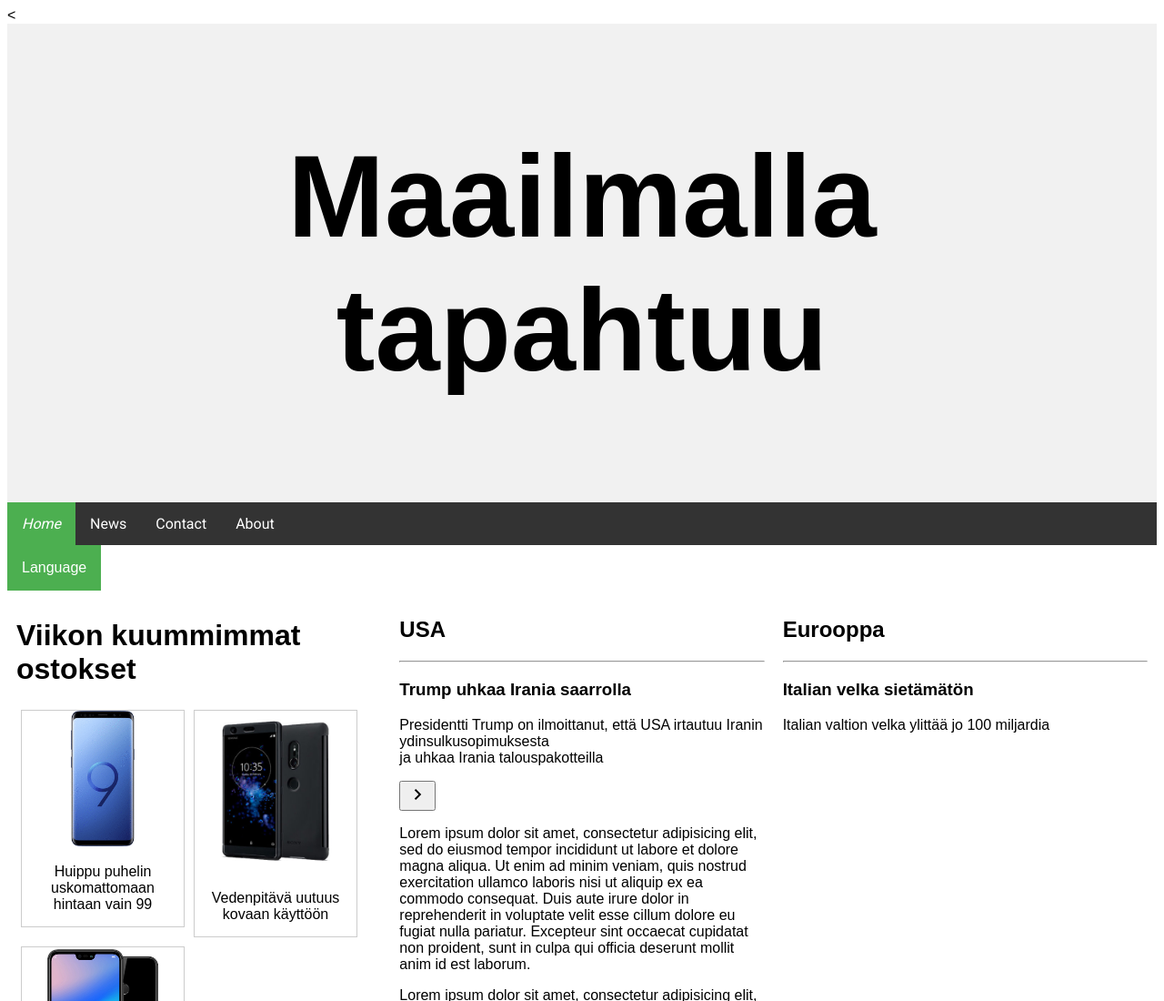
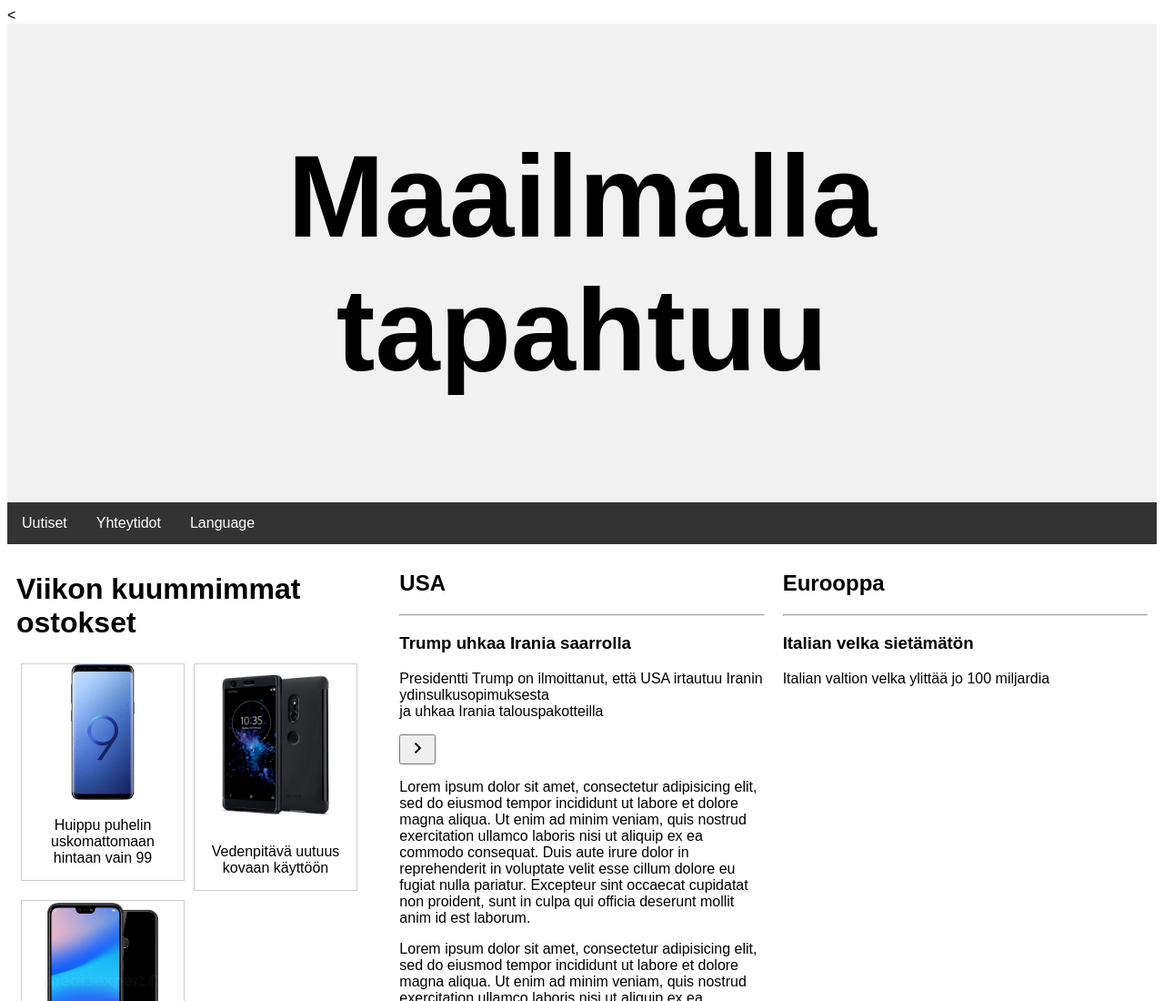
Before and after one commit to MikaVainio/WebHarjoitukset2, a plain HTML site: page index.html in a window 1280 px wide. Shown: the top 1100 px of the page at 91% size. Drawn offline with Linux system fonts and the light colour scheme.

Commit message:
Muutettu ylävalikko

```diff
--- a/index.html
+++ b/index.html
@@ -60,7 +60,7 @@
 
     /* Ylävalikon CSS-asetukset */
 
-    ul {
+    /* ul {
       list-style-type: none;
       margin: 0;
       padding: 0;
@@ -68,7 +68,8 @@
       background-color: #333;
       position: -webkit-sticky;
       /* Safari */
-      position: sticky;
+
+    /* position: sticky;
       top: 0;
     }
 
@@ -93,7 +94,7 @@
       background-color: #4CAF50;
       font-style: oblique;
 
-    }
+    } */
 
     /* Sivuvalikko listana */
 
@@ -135,7 +136,7 @@
 
     /* Alasvetovalikon tyylimääritykset */
 
-    .dropbtn {
+    /* .dropbtn {
       background-color: #4CAF50;
       color: white;
       padding: 16px;
@@ -146,50 +147,109 @@
 
     /* Alasvetovalikon kontaineri */
 
-    .dropdown {
+    /* .dropdown {
       position: relative;
       display: inline-block;
-    }
+    } */
 
     /* Alasvetovalikon sisällön asetukset */
 
-    .dropdown-content {
+    /* .dropdown-content {
       display: none;
       position: absolute;
       background-color: #f9f9f9;
       min-width: 160px;
       box-shadow: 0px 8px 16px 0px rgba(0, 0, 0, 0.2);
       z-index: 1;
+    } */
+
+    /* Alasvetovalikon linkkien asetukset  */
+
+    /* .dropdown-content a {
+      color: black;
+      padding: 12px 16px;
+      text-decoration: none;
+      display: block;
+    } */
+
+    /* Hiiri valinnan päällä */
+
+    /* .dropdown-content a:hover {
+      background-color: #f1f1f1
+    } */
+
+    /* Sisällön näyttäminen hiiren ollessa päällä */
+
+    /* .dropdown:hover .dropdown-content {
+      display: block;
+    } */
+
+    /* Painikkeen värimuutos hiiren päällä ollessa */
+
+    /* .dropdown:hover .dropbtn {
+      background-color: #3e8e41;
+    } */
+
+    ul {
+      list-style-type: none;
+      margin: 0;
+      padding: 0;
+      overflow: hidden;
+      background-color: #333;
+      position: -webkit-sticky;
+      position: sticky;
+      top: 0;
     }
 
-    /* Alasvetovalikon linkkien asetukset  */
+    li {
+      float: left;
+    }
+
+    li a,
+    .dropbtn {
+      display: inline-block;
+      color: white;
+      text-align: center;
+      padding: 14px 16px;
+      text-decoration: none;
+    }
+
+    li a:hover,
+    .dropdown:hover .dropbtn {
+      background-color: red;
+    }
+
+    li.dropdown {
+      display: inline-block;
+    }
+
+    .dropdown-content {
+      display: none;
+      position: inherit;
+      background-color: #f9f9f9;
+      min-width: 160px;
+      box-shadow: 0px 8px 16px 0px rgba(0, 0, 0, 0.2);
+      z-index: 1;
+    }
 
     .dropdown-content a {
       color: black;
       padding: 12px 16px;
       text-decoration: none;
       display: block;
+      text-align: left;
     }
-
-    /* Hiiri valinnan päällä */
 
     .dropdown-content a:hover {
       background-color: #f1f1f1
     }
 
-    /* Sisällön näyttäminen hiiren ollessa päällä */
-
     .dropdown:hover .dropdown-content {
       display: block;
     }
 
-    /* Painikkeen värimuutos hiiren päällä ollessa */
+    /* Kuvagallerian tyylimääritykset */
 
-    .dropdown:hover .dropbtn {
-      background-color: #3e8e41;
-    }
-
-      /* Kuvagallerian tyylimääritykset */
     div.gallery {
       margin: 5px;
       border: 1px solid #ccc;
@@ -221,22 +281,37 @@
     </div>
     <!-- <div class="ylavalikko"> -->
     <!--  Valikon sisältö -->
-    <ul>
+    <!-- <ul>
       <li><a class="active" href="#home">Home</a></li>
       <li><a href="#news">News</a></li>
       <li><a href="#contact">Contact</a></li>
       <li><a href="#about">About</a></li>
     </ul>
     <!-- FIXME: menee valikon alapuolelle, pitää olla valikon oikeassa reunassa -->
-    <div class="dropdown">
+    <!-- <div class="dropdown">
       <button class="dropbtn">Language</button>
       <div class="dropdown-content">
         <a href="#">Suomeksi 1</a>
         <a href="#">På svenska</a>
         <a href="#">In English</a>
       </div>
+    </div> -->
+    <!-- </div> -->
+
+    <!-- Uusi ylävalikko -->
+
+    <ul>
+  <li><a href="#uutiset">Uutiset</a></li>
+  <li><a href="#yhteystiedot">Yhteytidot</a></li>
+  <li class="dropdown">
+    <a href="javascript:void(0)" class="dropbtn">Language</a>
+    <div class="dropdown-content">
+      <a href="#">Suomenksi</a>
+      <a href="#">På svenska</a>
+      <a href="#">In English</a>
     </div>
-    <!-- </div> -->
+  </li>
+</ul>
 
     <!-- Palstojen  muodostus (rivi, jossa 3 saraketta) -->
     <div class="row">
```
Lines whose indentation alone changed are shown as unchanged.
